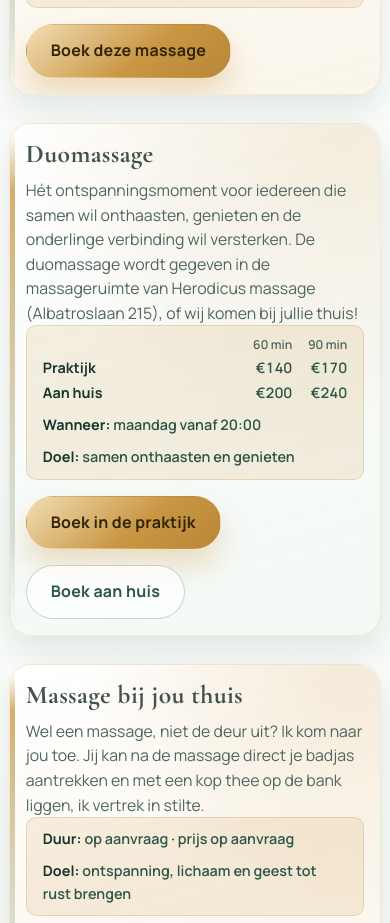
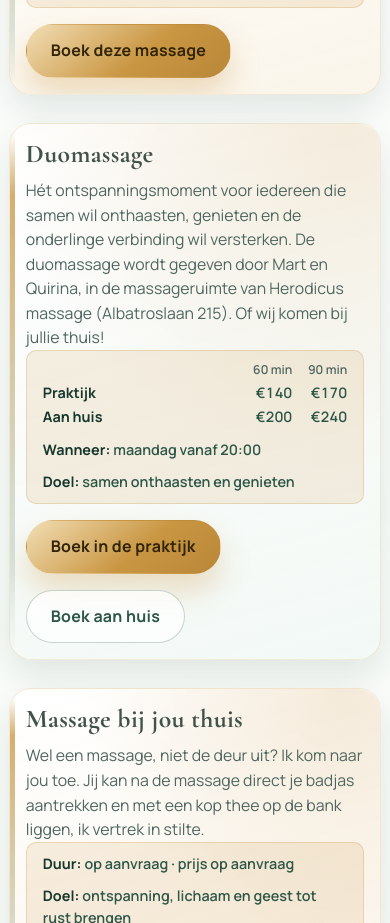
Before and after one commit to jackdamnielzz/menyentuh, a plain HTML site: page behandelingen.html in a window 390 px wide. Shown: the part 2507-3430 px from the top of the page. Drawn offline with Linux system fonts and the light colour scheme.

Commit message:
Bump asset versions so visitors get the new CSS/JS; update duo text
styles.css, booking.css and booking.js changed this week but the ?v=
query stayed at 20261009. The assets are cached as immutable, so the
live site paired the new HTML with old CSS (duo price grid rendered as
run-on text) and old booking JS. All pages now load ?v=20261120.

Also: duo massage text now names Mart and Quirina, and the README
records the cache-busting check and how to screenshot on mobile.

Co-Authored-By: Claude Opus 5.5 <noreply@anthropic.com>

```diff
--- a/behandelingen.html
+++ b/behandelingen.html
@@ -25,8 +25,8 @@
     <meta name="twitter:image" content="https://www.menyentuh.nl/assets/social-preview-1200x630.jpg" />
     <!-- Favicon -->
     <link rel="icon" href="assets/favicon.svg" type="image/svg+xml" />
-    <link rel="stylesheet" href="css/styles.css?v=20261009" />
-    <link rel="stylesheet" href="css/fonts.css?v=20261009" />
+    <link rel="stylesheet" href="css/styles.css?v=20261120" />
+    <link rel="stylesheet" href="css/fonts.css?v=20261120" />
   </head>
   <body class="page-behandelingen">
     <a class="skip-link" href="#main">Ga naar inhoud</a>
@@ -148,8 +148,8 @@
               <h3>Duomassage</h3>
               <p>
                 Hét ontspanningsmoment voor iedereen die samen wil onthaasten, genieten en de onderlinge
-                verbinding wil versterken. De duomassage wordt gegeven in de massageruimte van Herodicus
-                massage (Albatroslaan 215), of wij komen bij jullie thuis!
+                verbinding wil versterken. De duomassage wordt gegeven door Mart en Quirina, in de
+                massageruimte van Herodicus massage (Albatroslaan 215). Of wij komen bij jullie thuis!
               </p>
               <p class="card-meta">
                 <span class="meta-prices" role="table" aria-label="Prijzen duomassage">
@@ -234,6 +234,6 @@
       WhatsApp
     </a>
 
-    <script src="js/main.js?v=20261009"></script>
+    <script src="js/main.js?v=20261120"></script>
   </body>
 </html>
```
Also changed, not shown: 404.html (+3 -3 lines), afspraak.html (+5 -5 lines), beheer-afspraken.html (+3 -3 lines), contact.html (+3 -3 lines), index.html (+3 -3 lines), over.html (+3 -3 lines), privacy.html (+3 -3 lines), reviews.html (+3 -3 lines), tarieven.html (+3 -3 lines), 1 other file.
